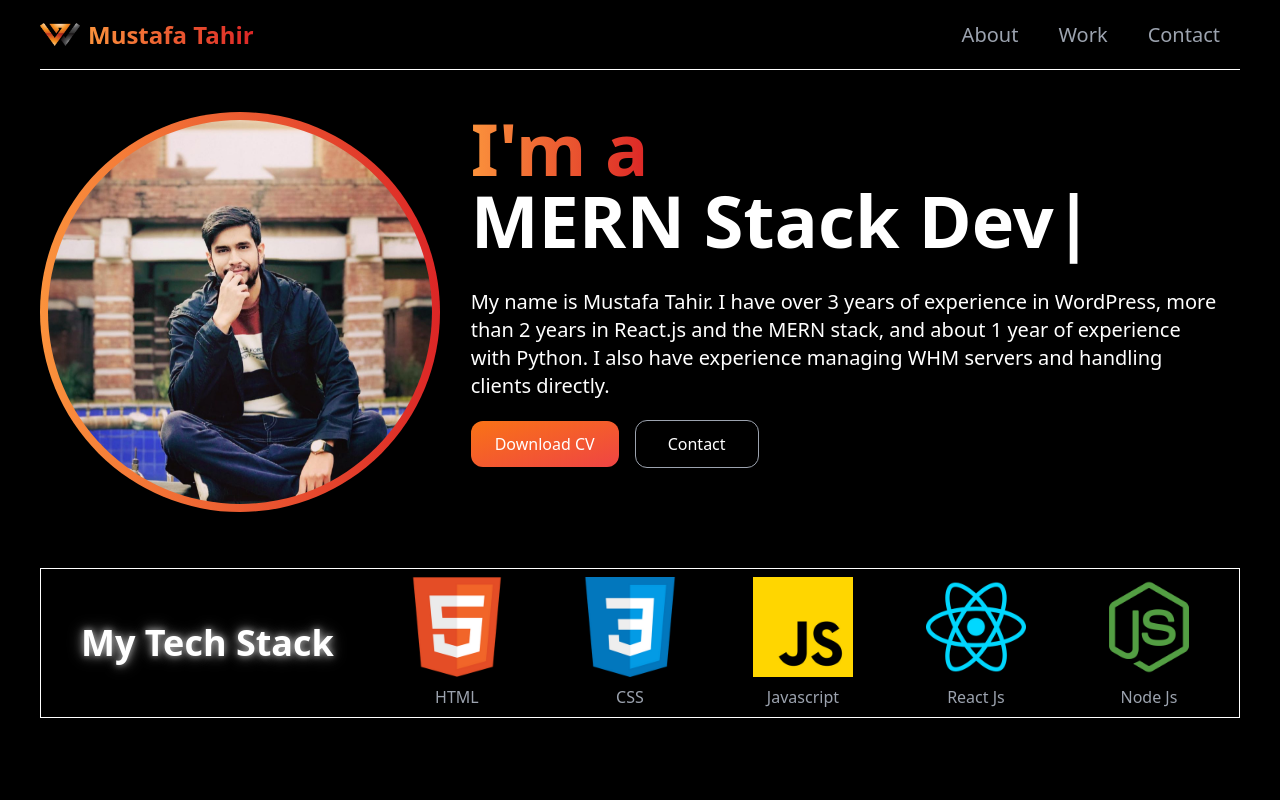
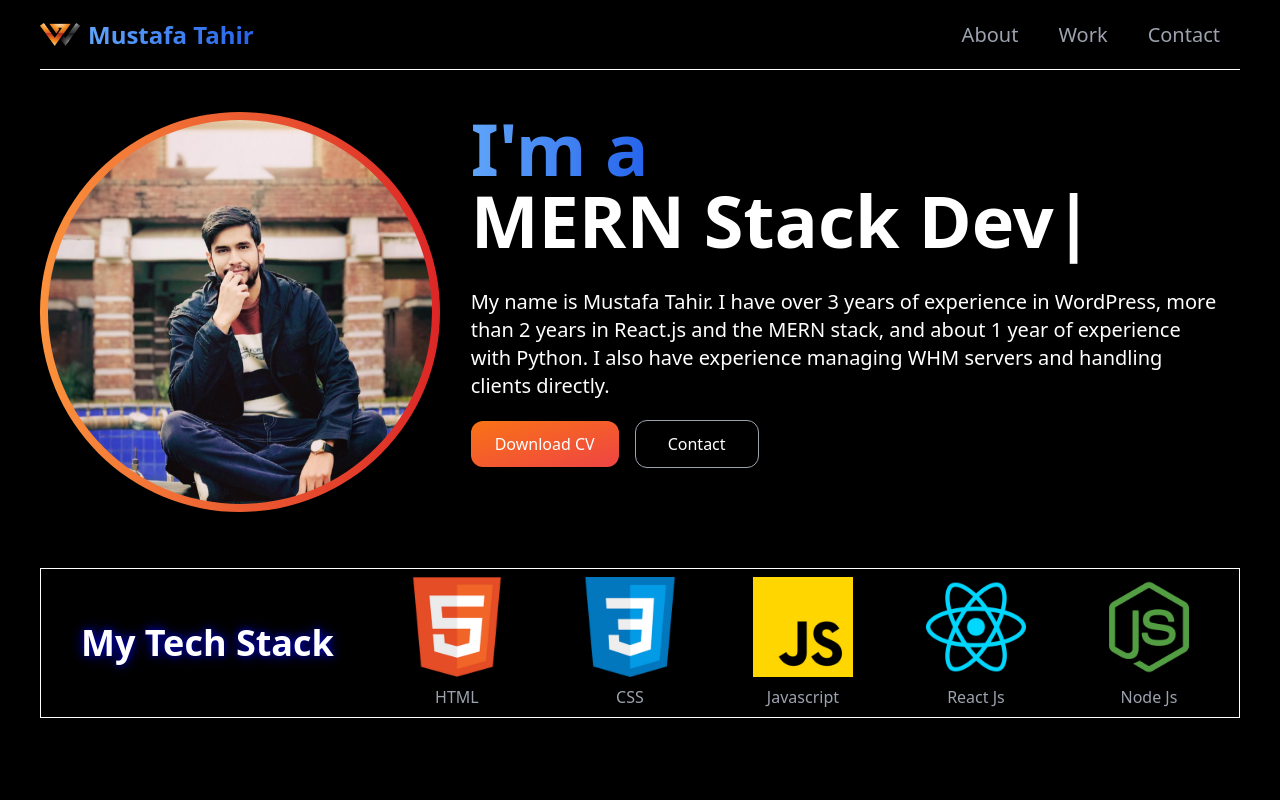
Before and after one commit to Mustafatahir98/Portfolio, a React (Create React App) app: page / in a window 1280 px wide. Shown: the top 800 px of the page. Built offline with nearby package versions, Linux system fonts and the light colour scheme.

Commit message:
Update index.css

```diff
--- a/src/index.css
+++ b/src/index.css
@@ -3,7 +3,7 @@
 @tailwind utilities;
 
 .primary-color {
-  @apply text-transparent bg-clip-text bg-gradient-to-r from-orange-400 to-red-600  inline-block;
+  @apply text-transparent bg-clip-text bg-gradient-to-r from-blue-400 to-blue-600  inline-block;
 }
 
 body {
@@ -11,10 +11,11 @@ body {
 }
 
 .bg-primary-color {
-  @apply bg-gradient-to-r from-orange-400 to-red-600  inline-block;
+  @apply bg-gradient-to-r from-blue-400 to-blue-600  inline-block;
 }
+
 .text-gradient-hover:hover {
-  background: linear-gradient(to right, #f97316, #d21d1a);
+  background: linear-gradient(to right, #3b82f6, #1e40af);
   -webkit-background-clip: text;
   -webkit-text-fill-color: transparent;
   background-clip: text;
@@ -22,19 +23,19 @@ body {
 
 @keyframes glow {
   0% {
-    text-shadow: 0 0 5px rgba(255, 255, 255, 0.5),
-                 0 0 10px rgba(255, 255, 255, 0.4),
-                 0 0 15px rgba(255, 255, 255, 0.3);
+    text-shadow: 0 0 5px rgba(0, 0, 255, 0.5),
+                 0 0 10px rgba(0, 0, 255, 0.4),
+                 0 0 15px rgba(0, 0, 255, 0.3);
   }
   50% {
-    text-shadow: 0 0 20px rgba(255, 255, 255, 0.8),
-                 0 0 30px rgba(255, 255, 255, 0.6),
-                 0 0 40px rgba(255, 255, 255, 0.5);
+    text-shadow: 0 0 20px rgba(0, 0, 255, 0.8),
+                 0 0 30px rgba(0, 0, 255, 0.6),
+                 0 0 40px rgba(0, 0, 255, 0.5);
   }
   100% {
-    text-shadow: 0 0 5px rgba(255, 255, 255, 0.5),
-                 0 0 10px rgba(255, 255, 255, 0.4),
-                 0 0 15px rgba(255, 255, 255, 0.3);
+    text-shadow: 0 0 5px rgba(0, 0, 255, 0.5),
+                 0 0 10px rgba(0, 0, 255, 0.4),
+                 0 0 15px rgba(0, 0, 255, 0.3);
   }
 }
 
```
